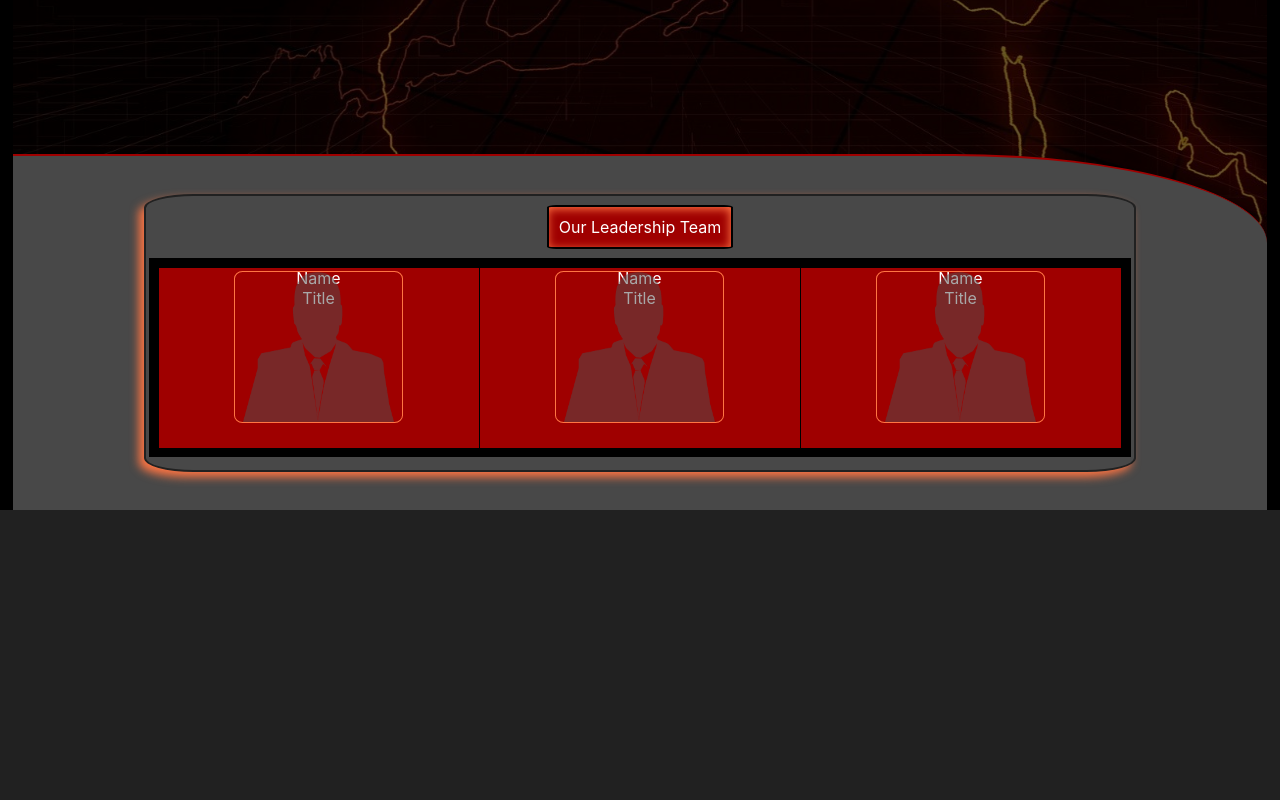
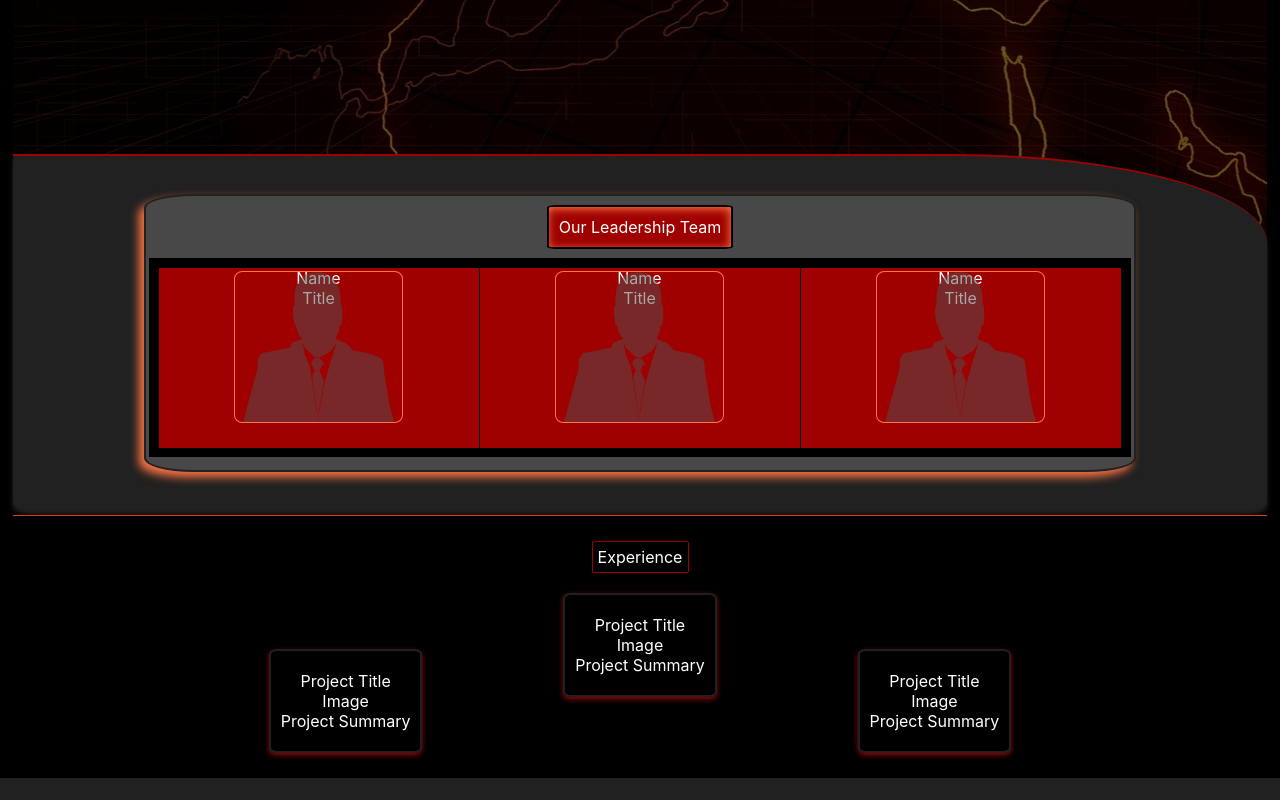
Before and after one commit to sbogucki12/companysite, a React (Create React App) app: page / in a window 1280 px wide. Shown: the part 1008-1808 px from the top of the page. Before the commit the page ends 1540 px from the top, so only its background shows below. Built offline with nearby package versions, Linux system fonts and the light colour scheme; the HTML template or start-up script is replaced by a standard one.

Commit message:
working on portfolio component

```diff
--- a/src/desktop/DesktopBase.jsx
+++ b/src/desktop/DesktopBase.jsx
@@ -6,6 +6,7 @@ import Layout from './layout/Layout';
 import '../app.css';
 import './desktopBase.css';
 import MainVideoLogo from './mainVideoLogo/MainVideoLogo';
+import Portfolio from './portfolio/Portfolio';
 
 function DesktopBase() {
 	return (
@@ -16,6 +17,7 @@ function DesktopBase() {
 						row0: <MainVideoLogo />,
 						row1: <OurCompany />,
 						row2: <TeamCardWidget />,
+						row3: <Portfolio />,
 					}}
 				/>
 			</main>
--- a/src/desktop/layout/Layout.jsx
+++ b/src/desktop/layout/Layout.jsx
@@ -11,6 +11,7 @@ function Layout(props) {
 				<div id="row1content">{props.layout.row1}</div>
 			</div>
 			<div id="layoutRow2Container">{props.layout.row2}</div>
+			<div id="layoutRow3Container">{props.layout.row3}</div>
 		</div>
 	);
 }
--- a/src/desktop/layout/layout.css
+++ b/src/desktop/layout/layout.css
@@ -12,7 +12,7 @@
 	display: flex;
 	align-items: center;
 	justify-content: center;
-	background-color: var(--primary-color);
+	background-color: var(--primary-color-light);
 	width: 100%;
 	padding-top: 5vh;
 	padding-bottom: 5vh;
@@ -46,7 +46,7 @@
 }
 
 #layoutRow2Container {
-	background-color: var(--primary-color-light);
+	background-color: var(--primary-color);
 	min-width: 100%;
 	min-height: 30vh;
 	color: var(--text-color-primary);
@@ -55,7 +55,24 @@
 	align-items: center;
 	border-top: 2px solid var(--secondary-color-dark);
 	border-top-right-radius: 25%;
+	border-bottom-left-radius: 2%;
+	border-bottom-right-radius: 2%;
 	padding-top: 3%;
 	padding-bottom: 3%;
 	position: relative;
+	box-shadow: 0 5px 5px var(--primary-color);
+	margin-bottom: 5px;
 }
+
+#layoutRow3Container {
+	background-color: var(--primary-color-dark);
+	min-width: 100%;
+	min-height: 30vh;
+	color: var(--text-color-primary);
+	display: flex;
+	justify-content: center;
+	align-items: center;
+	border-top: 1px solid var(--secondary-color);
+
+	position: relative;
+}
--- a/src/desktop/ourCompany/OurCompany.jsx
+++ b/src/desktop/ourCompany/OurCompany.jsx
@@ -13,7 +13,7 @@ function OurCompany() {
 				</div>
 			) : (
 				<div>
-					<button onClick={() => setShowOurCompany(true)} className='ourCompanyButton'>Our Company</button>
+					<button onClick={() => setShowOurCompany(true)} className='ourCompanyButton'>About Us</button>
 				</div>
 			)}
 		</div>
--- a/src/desktop/ourCompany/OurCompanyView.jsx
+++ b/src/desktop/ourCompany/OurCompanyView.jsx
@@ -5,7 +5,7 @@ function OurCompanyView(props) {
 		<div id='ourCompanyViewContainer'>
             <div />
 			<div className='ourCompanyViewColumnContainer ourCompanyButtonAnimmation'>
-				<button onClick={() => props.setShowOurCompany(false)} className="ourCompanyButton">About Us</button>
+				<button onClick={() => props.setShowOurCompany(false)} className="ourCompanyButton">Company Name</button>
 			</div>
 			<div className='ourCompanyViewColumnContainer ourCompanyAnimation0'>{``}</div>
 			<div className='ourCompanyViewColumnContainer ourCompanyAnimation1'>
--- /dev/null
+++ b/src/desktop/portfolio/Portfolio.jsx
@@ -0,0 +1,54 @@
+import './portfolio.css';
+
+function Portfolio() {
+	return (
+		<div id="portfolioContainer">
+			<div id='portfolioTitleContainer'>
+				<div>Experience</div>
+			</div>
+			<div id="portfolioProjectContainer">
+				<div className="projectCardContainer">
+					<div className='projectCardContentContainer'>
+                    <div>
+                            Project Title
+                        </div>
+                        <div>
+                            Image
+                        </div>
+                        <div>
+                            Project Summary
+                        </div>
+                    </div>
+				</div>
+				<div className="projectCardContainer" id='projectCardMiddleContainer'>
+					<div className='projectCardContentContainer'>
+                    <div>
+                            Project Title
+                        </div>
+                        <div>
+                            Image
+                        </div>
+                        <div>
+                            Project Summary
+                        </div>
+                    </div>
+				</div>
+				<div className="projectCardContainer">
+					<div className='projectCardContentContainer'>
+                    <div>
+                            Project Title
+                        </div>
+                        <div>
+                            Image
+                        </div>
+                        <div>
+                            Project Summary
+                        </div>
+                    </div>
+				</div>
+			</div>
+		</div>
+	);
+}
+
+export default Portfolio;
--- /dev/null
+++ b/src/desktop/portfolio/portfolio.css
@@ -0,0 +1,48 @@
+#portfolioContainer {
+    display: flex;
+    align-items: center;
+    justify-content: center;
+    flex-direction: column;
+    margin-top: 2%;
+    margin-bottom: 2%;
+}
+
+#portfolioTitleContainer {
+    border: 1px solid var(--secondary-color-dark);
+    border-radius: 5%;
+    margin-bottom: 2%;
+    padding: .5%;
+}
+
+#portfolioProjectContainer {
+    display: flex;
+    align-items: center;
+    justify-content: space-evenly;
+    flex-direction: row;
+    width: 80vw;
+
+}
+
+.projectCardContainer {
+    min-height: 20vh;
+    display: flex;
+    align-items: flex-end;
+    justify-content: center;
+}
+
+#projectCardMiddleContainer {
+    display: flex;
+    align-items: flex-start;
+}
+
+.projectCardContentContainer {
+    border: 2px solid var(--primary-color);
+    border-radius: 5%;
+    min-height: 10vh;
+    display: flex;
+    align-items: center;
+    justify-content: center;
+    flex-direction: column;
+    box-shadow: 0px 2px 5px var(--secondary-color-dark);
+    padding: 10px;
+}
```
Also changed, not shown: 1 other file (tests, documents, lock files or other folders).
